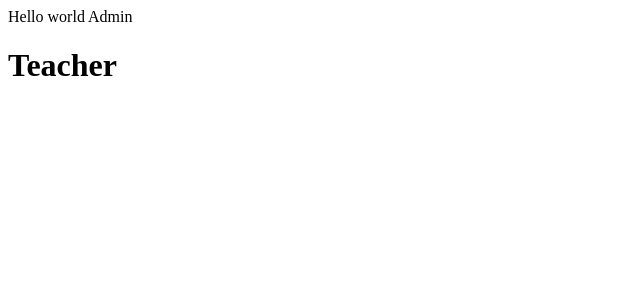
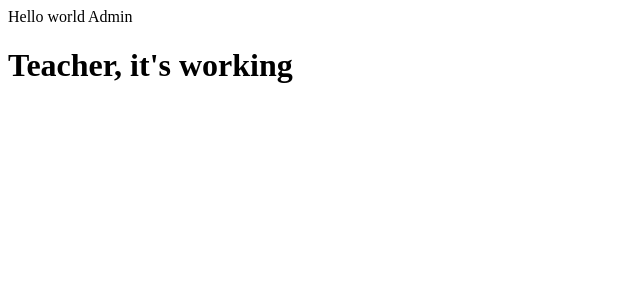
Before and after one commit to Komroncube/study-center, an Angular app: page /admin/teacher in a window 1280 px wide. Shown: the top 300 px of the page, without its empty margins (0-640 px from the left). Built offline with nearby package versions, Linux system fonts and the light colour scheme.

Commit message:
minor changes

```diff
--- a/src/app/components/admin/teacher/teacher.component.html
+++ b/src/app/components/admin/teacher/teacher.component.html
@@ -1,3 +1,3 @@
 <h1>
-    Teacher
+    Teacher, it's working
 </h1>
```
